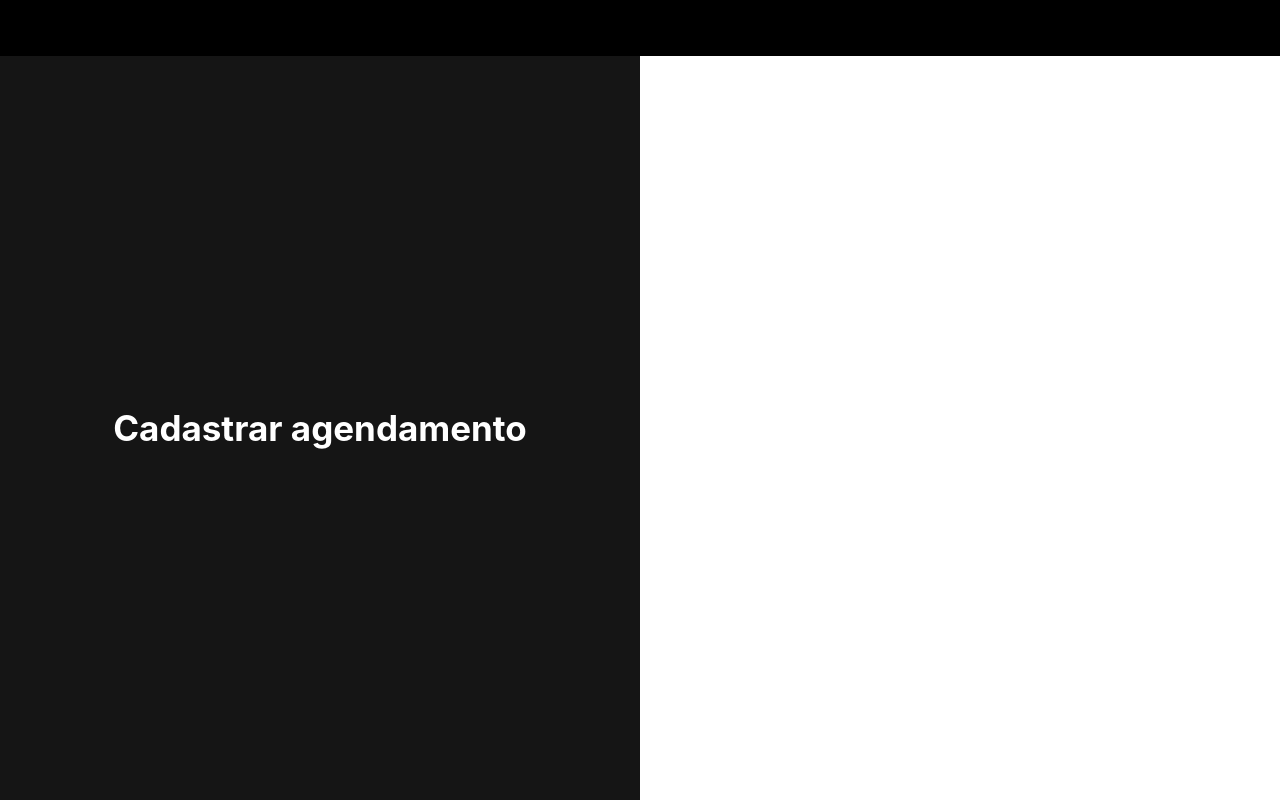
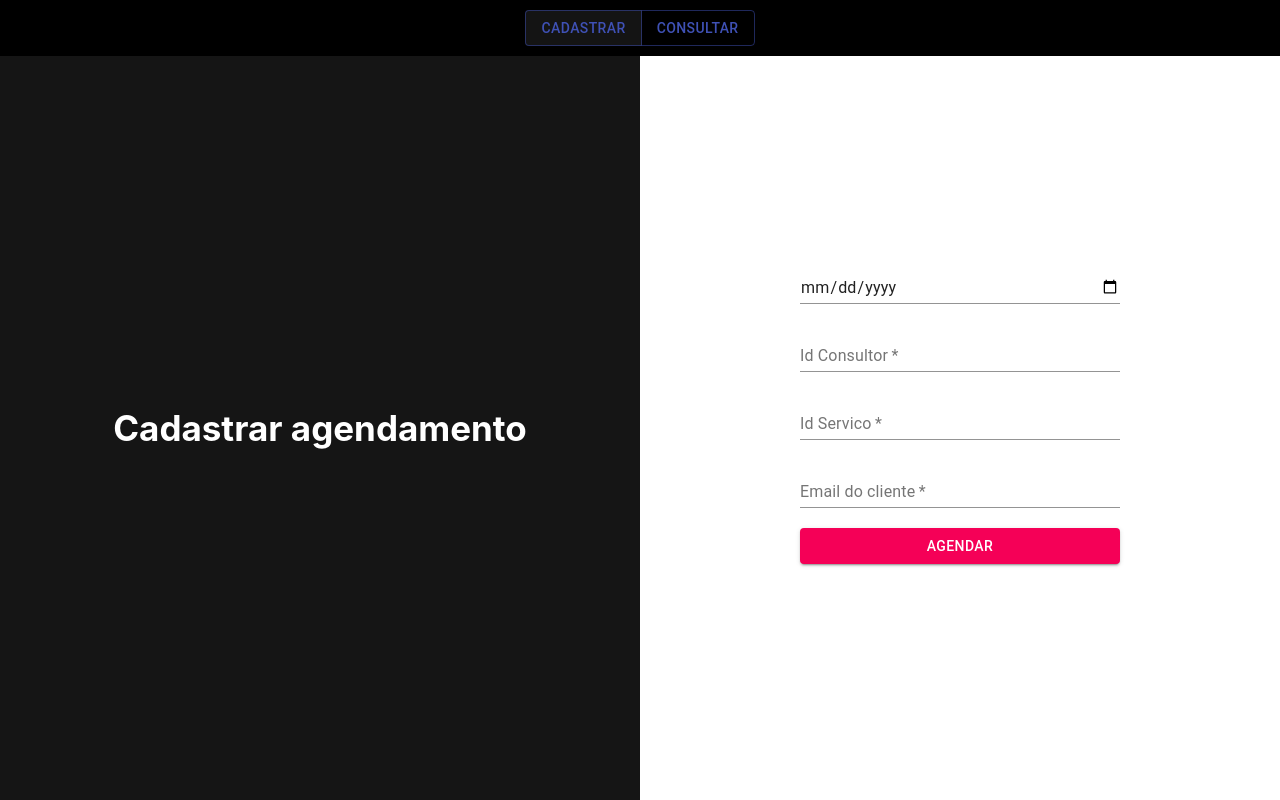
Before and after one commit to samenc99/teste-4linux-front, a React (Create React App) app in the folder project/: page / in a window 1280 px wide. Built offline with nearby package versions, Linux system fonts and the light colour scheme.

Commit message:
botão switch

```diff
--- a/project/src/App.js
+++ b/project/src/App.js
@@ -1,19 +1,54 @@
-
 import {Container} from './styled-components/Container'
 import {Header} from "./styled-components/Header";
 import {Content} from "./styled-components/Content";
 import ToSchedule from "./pages/ToSchedule/ToSchedule";
 import GetSchedule from "./pages/GetSchedule/GetSchedule";
 import {useState} from "react";
+import Button from '@material-ui/core/Button';
+import ButtonGroup from '@material-ui/core/ButtonGroup';
+import { makeStyles } from '@material-ui/core/styles';
+import {createGenerateClassName} from "@material-ui/core";
+
+const useStyles = makeStyles((theme) => ({
+  root: {
+    display: 'flex',
+    flexDirection: 'column',
+    alignItems: 'center',
+    '& > *': {
+      margin: theme.spacing(1),
+    },
+  },
+  active: {
+    backgroundColor: 'rgba(255,255,255,0.08)'
+  },
+  hover : {
+    '& > :hover':{
+      backgroundColor: 'rgba(255,255,255,0.08)'
+    }
+  }
+}));
 
 function App() {
   const [active, setActive] = useState(false);
+  const classes = useStyles()
+
   return (
     <Container>
-      <Header/>
+      <Header className={classes.root}>
+        <ButtonGroup color={'primary'} aria-label={'outlined primary button group'}>
+          <Button
+            className={!active? classes.active : ''}
+            onClick={()=>setActive(false)}
+          >Cadastrar</Button>
+          <Button
+            className={active? classes.active : ''}
+            onClick={()=>setActive(true)}
+          >Consultar</Button>
+        </ButtonGroup>
+      </Header>
       <Content>
+        <GetSchedule active={active} setActive={setActive}/>
         <ToSchedule active={active} setActive={setActive}/>
-        <GetSchedule active={active} setActive={setActive}/>
       </Content>
     </Container>
   );
--- a/project/src/pages/GetSchedule/GetSchedule.jsx
+++ b/project/src/pages/GetSchedule/GetSchedule.jsx
@@ -1,9 +1,20 @@
 import {Content} from "./styled";
+import useForm from "../../hooks/useForm";
+import {H1} from "../../styled-components/H1";
+
+const initialForm = {data: '', idServico: '', idConsultor: ''}
 
 export default function GetSchedule({active, setActive}){
+  const [form, setForm, clearForm] = useForm(initialForm)
+
   return(
-    <Content active={active} onMouseEnter={()=>setActive(false)}>
-
+    <Content active={active}>
+      {
+        active?
+          <form></form>
+          :
+          <H1>Cadastrar agendamento</H1>
+      }
     </Content>
   )
 }
--- a/project/src/pages/GetSchedule/styled.js
+++ b/project/src/pages/GetSchedule/styled.js
@@ -3,6 +3,9 @@ import styled from "styled-components";
 export const Content = styled.article`
   width: 50%;
   height: 100%;
-  background-color: ${props=>props.active?'#151515':'#fff'};
+  background-color: ${props=>props.active?'#fff':'#151515'};
   transition: background-color 1s;
+  display: flex;
+  justify-content: center;
+  align-items: center;
 `
--- a/project/src/pages/ToSchedule/ToSchedule.jsx
+++ b/project/src/pages/ToSchedule/ToSchedule.jsx
@@ -20,9 +20,9 @@ export default function ToSchedule({active, setActive}){
   const [form, setForm, clearForm] = useForm(initialForm)
   const classes = useStyles()
   return(
-    <Content active={active} onMouseEnter={()=>setActive(true)}>
+    <Content active={active}>
       {
-        active?
+        !active?
           <form className={classes.root}>
               <TextField
                 type={'date'}
@@ -51,7 +51,7 @@ export default function ToSchedule({active, setActive}){
               <Button variant={'contained'} color={'secondary'}>AGENDAR</Button>
             </form>
           :
-          <H1>Cadastrar agendamento</H1>
+          <H1>Consultar agendamento</H1>
       }
     </Content>
   )
--- a/project/src/pages/ToSchedule/styled.js
+++ b/project/src/pages/ToSchedule/styled.js
@@ -3,7 +3,7 @@ import styled from "styled-components";
 export const Content = styled.article`
   width: 50%;
   height: 100%;
-  background-color: ${props=>props.active?'#fff':'#151515'};
+  background-color: ${props=>props.active?'#151515':'#fff'};
   transition: background-color 1s;
   display: flex;
   justify-content: center;
--- a/project/src/styled-components/Header.js
+++ b/project/src/styled-components/Header.js
@@ -4,4 +4,7 @@ export const Header = styled.div`
   width: 100%;
   height: 60px;
   background-color: #000;
+  display: flex;
+  justify-content: center;
+  align-items: center;
 `
```
